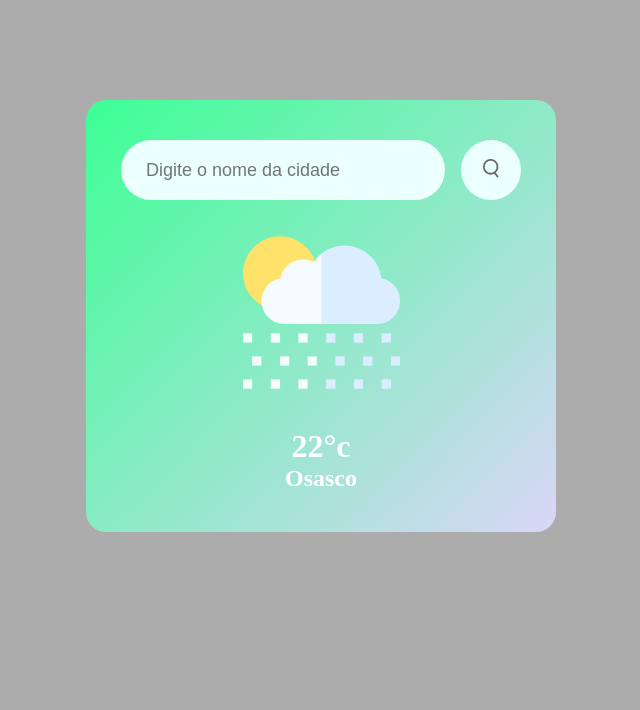
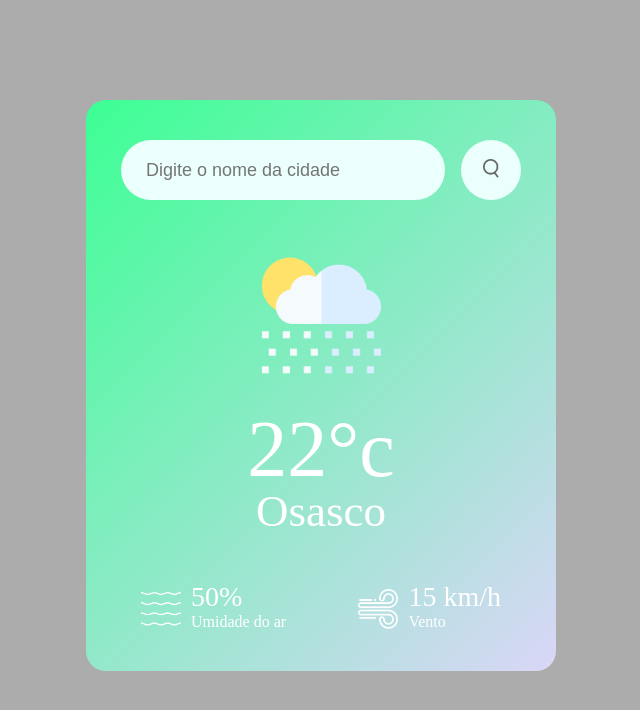
Before and after one commit to guilhermeszandrade/previsao-clima, a plain HTML site: page index.html in a window 1280 px wide. Shown: the whole page, without its empty margins (319-959 px from the left). Drawn offline with Linux system fonts and the light colour scheme.

Commit message:
adiciona detalhes climáticos e aprimora estilos de layout

```diff
--- a/index.html
+++ b/index.html
@@ -1,23 +1,42 @@
 <!DOCTYPE html>
 <html lang="pt-BR">
+
 <head>
     <meta charset="UTF-8">
     <meta name="viewport" content="width=device-width, initial-scale=1.0">
     <title>Previsão do tempo</title>
     <link rel="stylesheet" href="./src/css/style.css">
 </head>
+
 <body>
     <div class="card">
         <div class="pesquisar">
             <input type="text" placeholder="Digite o nome da cidade" spellcheck="false">
-            <button type="button" ><img src="./src/img/search.png"></button>
+            <button type="button"><img src="./src/img/search.png"></button>
         </div>
         <div class="clima">
             <img src="./src/img/rain.png" class="weather-icon">
-        <h1 class="temperatura">22°c</h1>
-        <h2 class="cidade">Osasco</h2>
+            <h1 class="temperatura">22°c</h1>
+            <h2 class="cidade">Osasco</h2>
+            <div class="detalhes">
+                <div class="col">
+                    <img src="./src/img/humidity.png" alt="">
+                    <div>
+                        <p class="Umidade">50%</p>
+                        <p>Umidade do ar</p>
+                    </div>
+                </div>
+                <div class="col">
+                    <img src="./src/img/wind.png" alt="">
+                    <div>
+                        <p class="Vento">15 km/h</p>
+                        <p>Vento</p>
+                    </div>
+                </div>
+            </div>
         </div>
     </div>
 </body>
 <script src="./src/js/script.js"></script>
+
 </html>
--- a/src/css/style.css
+++ b/src/css/style.css
@@ -53,3 +53,37 @@ body {
 .pesquisar button img {
     width: 16px;
 }
+.weather-icon{
+    width: 170px;
+    margin-top: 30px;
+}
+.clima h1{
+    font-size: 80px;
+    font-weight: 500;
+}
+.clima h2{
+    font-size: 45px;
+    font-weight: 400;
+    margin-top: -10px;
+}
+.detalhes {
+    display: flex;
+    align-items: center;
+    justify-content: space-between;
+    padding: 0 20px;
+    margin-top: 50px;
+}
+.col {
+    display: flex;
+    align-items: center;
+    text-align: left;
+}
+.col img {
+    width: 40px;
+    margin-right: 10px;
+}
+.Umidade, .Vento {
+    font-size: 28px;
+    margin-top: -6px;
+
+}
```
